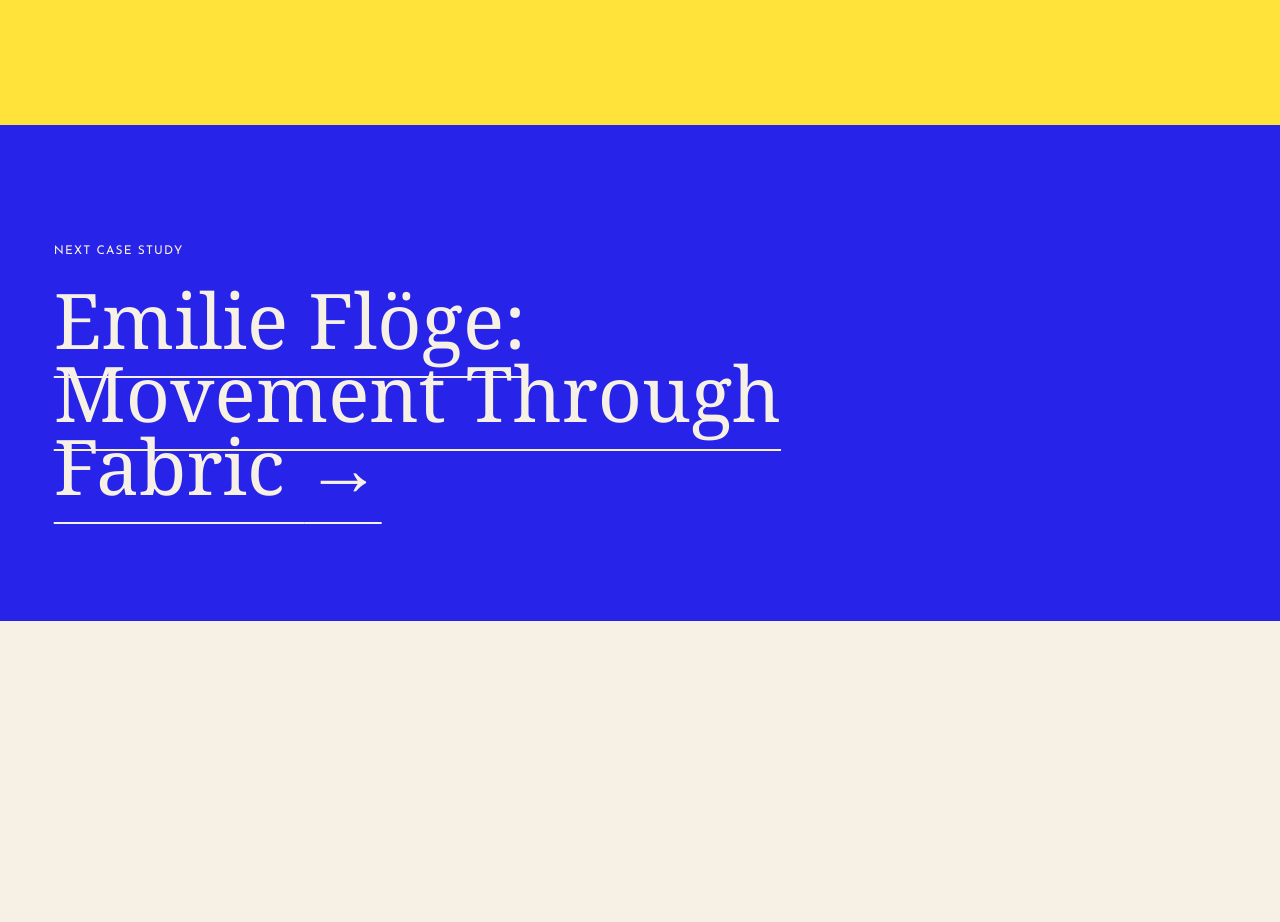
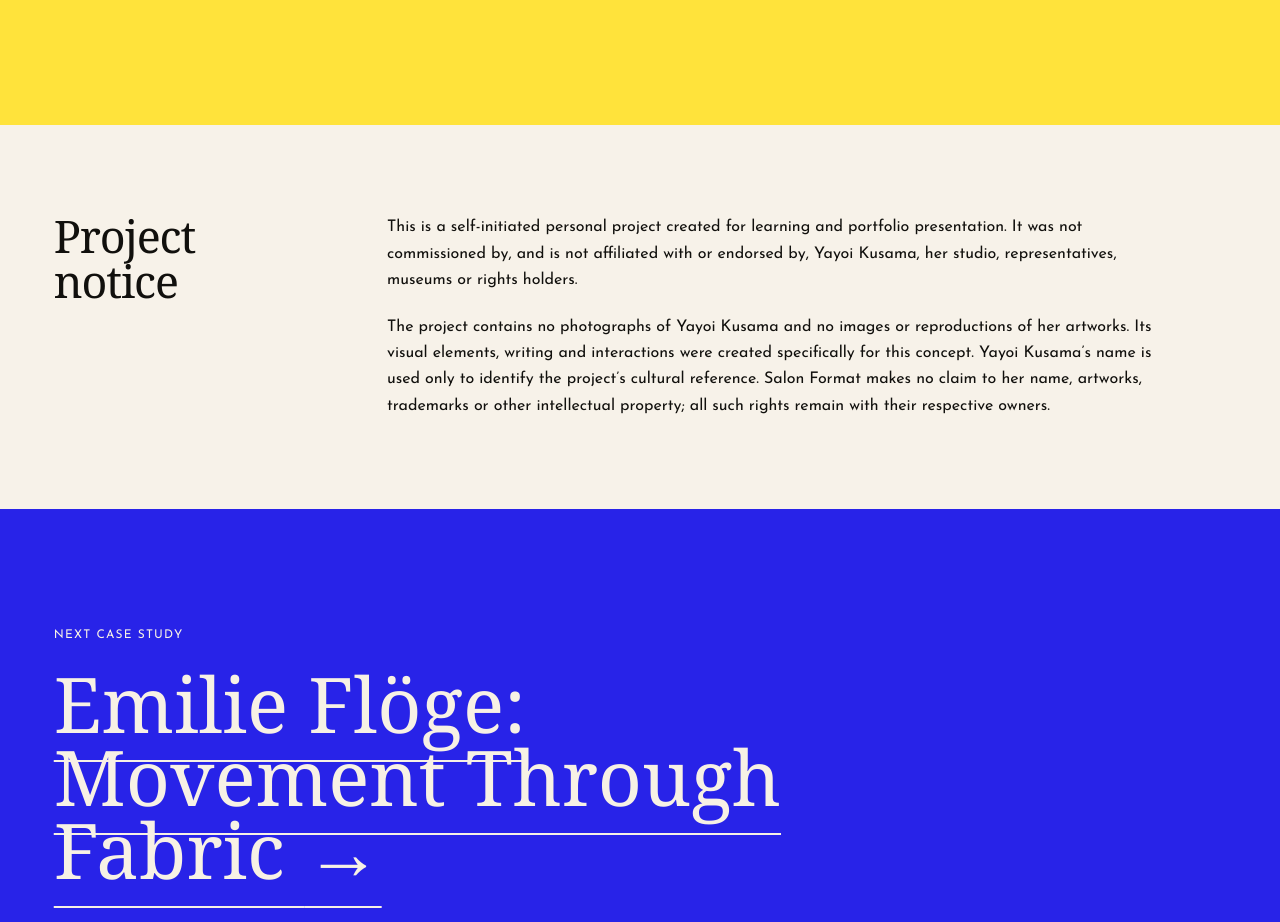
Before and after one commit to salonformat/salon-format-portfolio, an Astro site: page /projects/into-the-infinite in a window 1280 px wide. Shown: the part 4100-5022 px from the top of the page. Before the commit the page ends 4721 px from the top, so only its background shows below. Built offline with nearby package versions, Linux system fonts and the light colour scheme; Astro itself is replaced by a stand-in of ours; a web font is replaced by a local one.

Commit message:
Add Kusama project rights notice

```diff
--- a/src/pages/projects/into-the-infinite.astro
+++ b/src/pages/projects/into-the-infinite.astro
@@ -77,6 +77,14 @@ const base = import.meta.env.BASE_URL;
         <p>This independent concept prototype is a personal homage. The public working version brings the interaction, sound and poster-making flow together.</p>
       </section>
 
+      <section class="case-notice" aria-labelledby="project-notice-title">
+        <h2 id="project-notice-title">Project notice</h2>
+        <div>
+          <p>This is a self-initiated personal project created for learning and portfolio presentation. It was not commissioned by, and is not affiliated with or endorsed by, Yayoi Kusama, her studio, representatives, museums or rights holders.</p>
+          <p>The project contains no photographs of Yayoi Kusama and no images or reproductions of her artworks. Its visual elements, writing and interactions were created specifically for this concept. Yayoi Kusama’s name is used only to identify the project’s cultural reference. Salon Format makes no claim to her name, artworks, trademarks or other intellectual property; all such rights remain with their respective owners.</p>
+        </div>
+      </section>
+
       <nav class="case-next" aria-label="Project navigation">
         <p>Next case study</p>
         <a href={`${base}projects/emilie-floege`}>Emilie Flöge: Movement Through Fabric <span aria-hidden="true">→</span></a>
--- a/src/styles/global.css
+++ b/src/styles/global.css
@@ -293,6 +293,11 @@ h2, h3 { font-family: var(--display); font-weight: 400; letter-spacing: -.025em;
 .kusama-decisions { background: #f7f2e9; }
 .case-role h2 { max-width: 22ch; margin: 0; font-size: clamp(2.7rem, 4.6vw, 4.8rem); line-height: 1; }
 .case-role > p:last-child { grid-column: 2; max-width: 42rem; margin: 2rem 0 0; font-size: 1.15rem; }
+.case-notice { padding: clamp(4.5rem, 7vw, 7rem) var(--gutter); background: #f7f2e9; color: #11100d; display: grid; grid-template-columns: .45fr 1.55fr; gap: clamp(3rem, 7vw, 8rem); }
+.case-notice h2 { margin: 0; font-size: clamp(2.1rem, 3.5vw, 3.5rem); line-height: 1; }
+.case-notice > div { max-width: 48rem; }
+.case-notice p { margin: 0; font-size: 1rem; line-height: 1.65; }
+.case-notice p + p { margin-top: 1.25rem; }
 .case-next { min-height: 62svh; padding: clamp(5rem, 9vw, 9rem) var(--gutter); background: var(--blue); color: var(--cream); display: flex; flex-direction: column; justify-content: center; }
 .case-next p { margin: 0 0 1.5rem; font-size: .75rem; letter-spacing: .1em; text-transform: uppercase; }
 .case-next a { max-width: 17ch; font-family: var(--display); font-size: clamp(3rem, 6vw, 6rem); line-height: .95; text-decoration-thickness: 2px; }
@@ -320,7 +325,7 @@ h2, h3 { font-family: var(--display); font-weight: 400; letter-spacing: -.025em;
   .about { min-height: auto; }
   .contact { grid-template-columns: 1fr; }
   .contact > img { width: 7rem; }
-  .case-hero, .case-intro, .case-process, .case-image-section, .case-role { grid-template-columns: 1fr; }
+  .case-hero, .case-intro, .case-process, .case-image-section, .case-role, .case-notice { grid-template-columns: 1fr; }
   .case-hero { min-height: auto; padding-top: 8rem; }
   .case-hero-art, .kusama-case-art { min-height: 34rem; }
   .learning-case-preview { margin-top: 2rem; }
```
